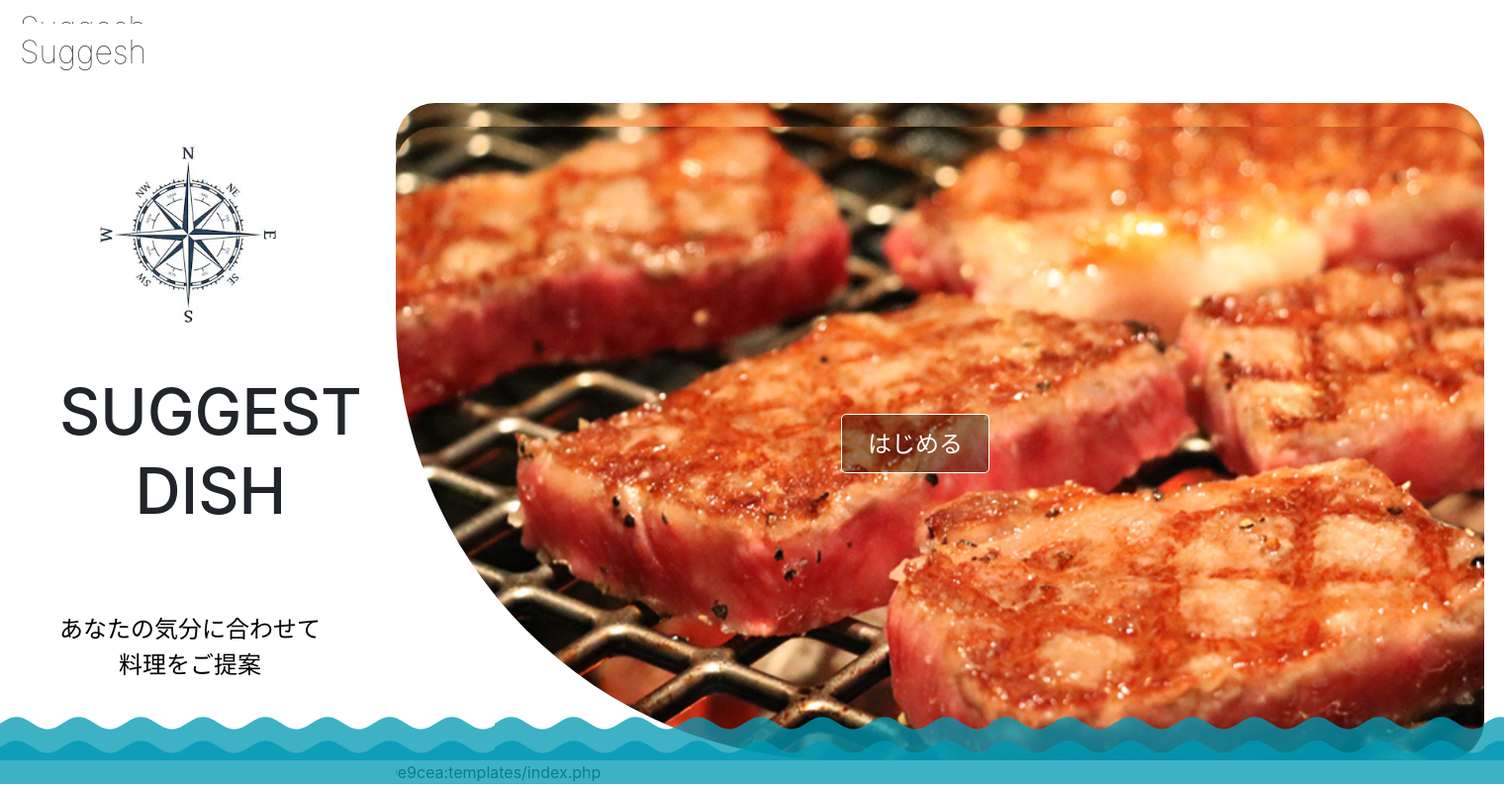
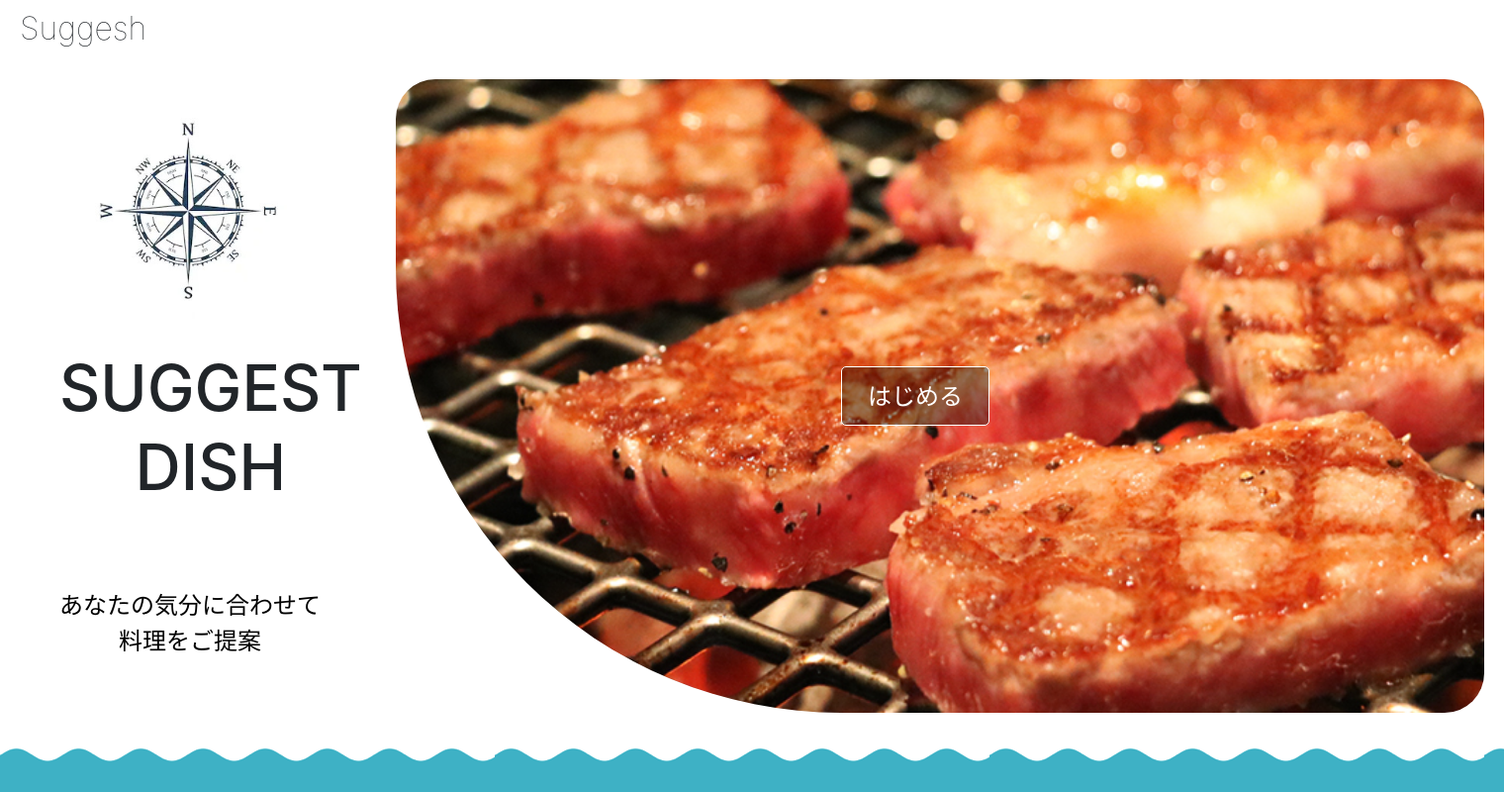
Before and after one commit to seiya12/uhouho, a PHP site: page / in a window 1520 px wide. Shown: the whole page at 99% size. Run offline with PHP 8.4, Linux system fonts and the light colour scheme.

Commit message:
footer修正

```diff
--- a/templates/index.php
+++ b/templates/index.php
@@ -6,7 +6,7 @@
     <title>suggesh|HAL大阪|HTC|ハッカソン|teamUhouho</title>
     <meta name="description"
         content="「仕事帰りや学校帰りに何か美味しいものを食べたい。だけど何を食べたいかは決まっていなくて、決めるのもめんどくさい。わかるのは人数くらい。」そんな時に「suggesh」はあなたの気分に合わせて料理を提案します。">
-    <link rel="stylesheet" href="../public/css/index.css">
+    <link rel="stylesheet" href="./public/css/index.css">
     <!--  <link rel="stylesheet" href="../public/css/bootstrap.min.css">-->
     <link rel="stylesheet" href="https://stackpath.bootstrapcdn.com/bootstrap/4.3.1/css/bootstrap.min.css"
         integrity="sha384-ggOyR0iXCbMQv3Xipma34MD+dH/1fQ784/j6cY/iJTQUOhcWr7x9JvoRxT2MZw1T" crossorigin="anonymous">
@@ -22,36 +22,9 @@
 
 <body>
     <div id="wrapper">
-<<<<<<< HEAD:templates/index.html
-        <div id="header">
-            <h1>Suggesh</h1>
-            <p class="icon"><img src="../images/compass.png"></p>
-            <h2>SUGGEST<br>DISH</h2>
-            <p class="text"><span>あなたの気分</span>に合わせて<br>料理をご提案</p>
-        </div>
-        <div id="carouselExampleFade" class="carousel slide carousel-fade" data-ride="carousel" data-pause="false"
-            data-interval="5000">
-            <div class="carousel-inner carousel-inner--expend">
-                <div class="carousel-item active">
-                    <div class="box box1">
-                    </div>
-                </div>
-                <div class="carousel-item">
-                    <div class="box box2">
-                    </div>
-                </div>
-                <div class="carousel-item">
-                    <div class="box box3">
-                    </div>
-                </div>
-                <div class="carousel-item">
-                    <div class="box box4">
-                    </div>
-                </div>
-=======
       <div id="header">
         <h1>Suggesh</h1>
-        <p class="icon"><img src="../images/icon2.jpg"></p>
+        <p class="icon"><img src="./images/icon2.jpg"></p>
         <h2>SUGGEST<br>DISH</h2>
         <p class="text"><span>あなたの気分</span>に合わせて<br>料理をご提案</p>
       </div>
@@ -71,18 +44,14 @@
           </div>
           <div class="carousel-item" >
             <div class="box box4">
->>>>>>> 4623747b39a8101e669ab97923fa4bdfa70e9cea:templates/index.php
             </div>
+          </div>
         </div>
-<<<<<<< HEAD:templates/index.html
-        <div id="footer"></div>
-=======
       </div>
       <div class="link">
         <p><a href="inquiry.html">はじめる</a></p>
       </div>
       <div id="footer"></div>
->>>>>>> 4623747b39a8101e669ab97923fa4bdfa70e9cea:templates/index.php
     </div>
     <script src="https://code.jquery.com/jquery-3.3.1.slim.min.js"
         integrity="sha384-q8i/X+965DzO0rT7abK41JStQIAqVgRVzpbzo5smXKp4YfRvH+8abtTE1Pi6jizo" crossorigin="anonymous">
```
